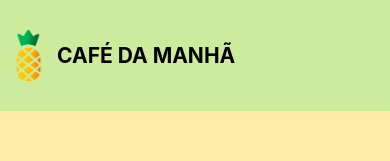
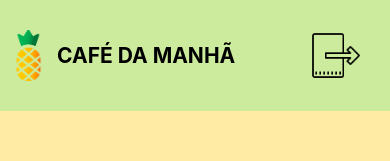
Before and after one commit to crisfaria/fase2-fn-app, a React Native app: screen /ListaCafeDaManha in a window 390 px wide. Shown: the top 161 px of the page. Built offline with nearby package versions, Linux system fonts and the light colour scheme.

Commit message:
Botão de logout tela de Café da Manhã

```diff
--- a/screens/ListaCafeDaManha.js
+++ b/screens/ListaCafeDaManha.js
@@ -26,25 +26,43 @@ const ListaCafeDaManha = ({ navigation }) => {
           backgroundColor: "#cceb9d",
           display: "flex",
           flexDirection: "row",
+          justifyContent: "space-between",
           alignItems: "center",
           padding: 30,
           paddingLeft: 15,
           paddingRight: 15,
         }}
       >
+        <View
+          style={{
+            display: "flex",
+            flexDirection: "row",
+            alignItems: "center",
+          }}
+        >
           <View>
-          <Pressable onPress={() => navigation.goBack()}>
+            <TouchableOpacity onPress={() => navigation.goBack()}>
               <Image
                 source={require("../assets/abacaxi.png")}
                 style={{ width: 27, height: 51 }}
               />
-          </Pressable>
+            </TouchableOpacity>
           </View>
           <View>
             <Text style={{ fontWeight: "bold", fontSize: 21, marginLeft: 15 }}>
               CAFÉ DA MANHÃ
             </Text>
+            <Text
+              style={{ fontWeight: "400", fontSize: 15, marginLeft: 15 }}
+            ></Text>
           </View>
+        </View>
+        <TouchableOpacity onPress={() => alert("fazendo logout")}>
+          <Image
+            source={require("../assets/logout.png")}
+            style={{ width: 51, height: 51, marginRight: 15 }}
+          />
+        </TouchableOpacity>
       </View>
       <ScrollView style={{ padding: 15 }}>
         <View
```
Lines whose indentation alone changed are shown as unchanged.
